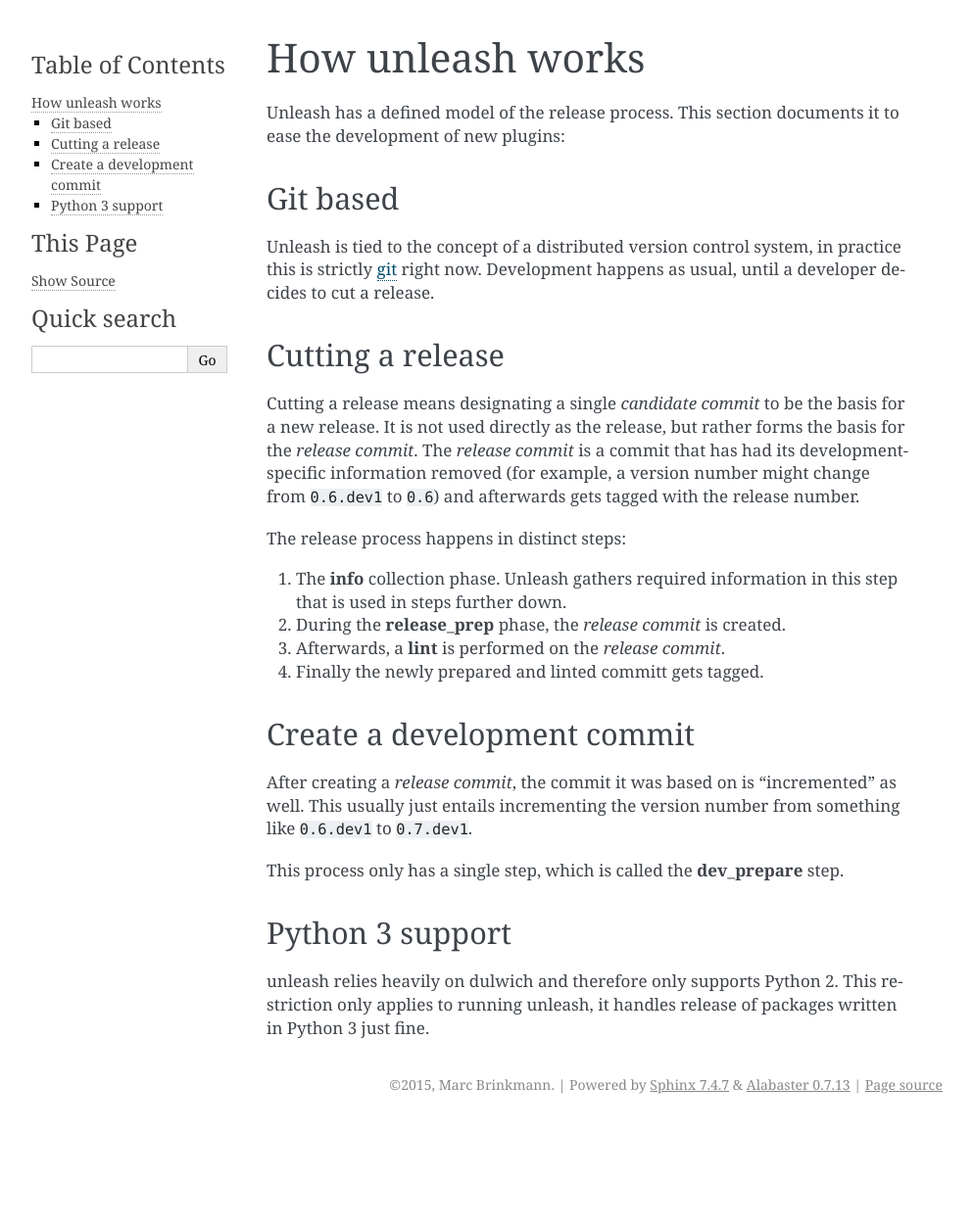
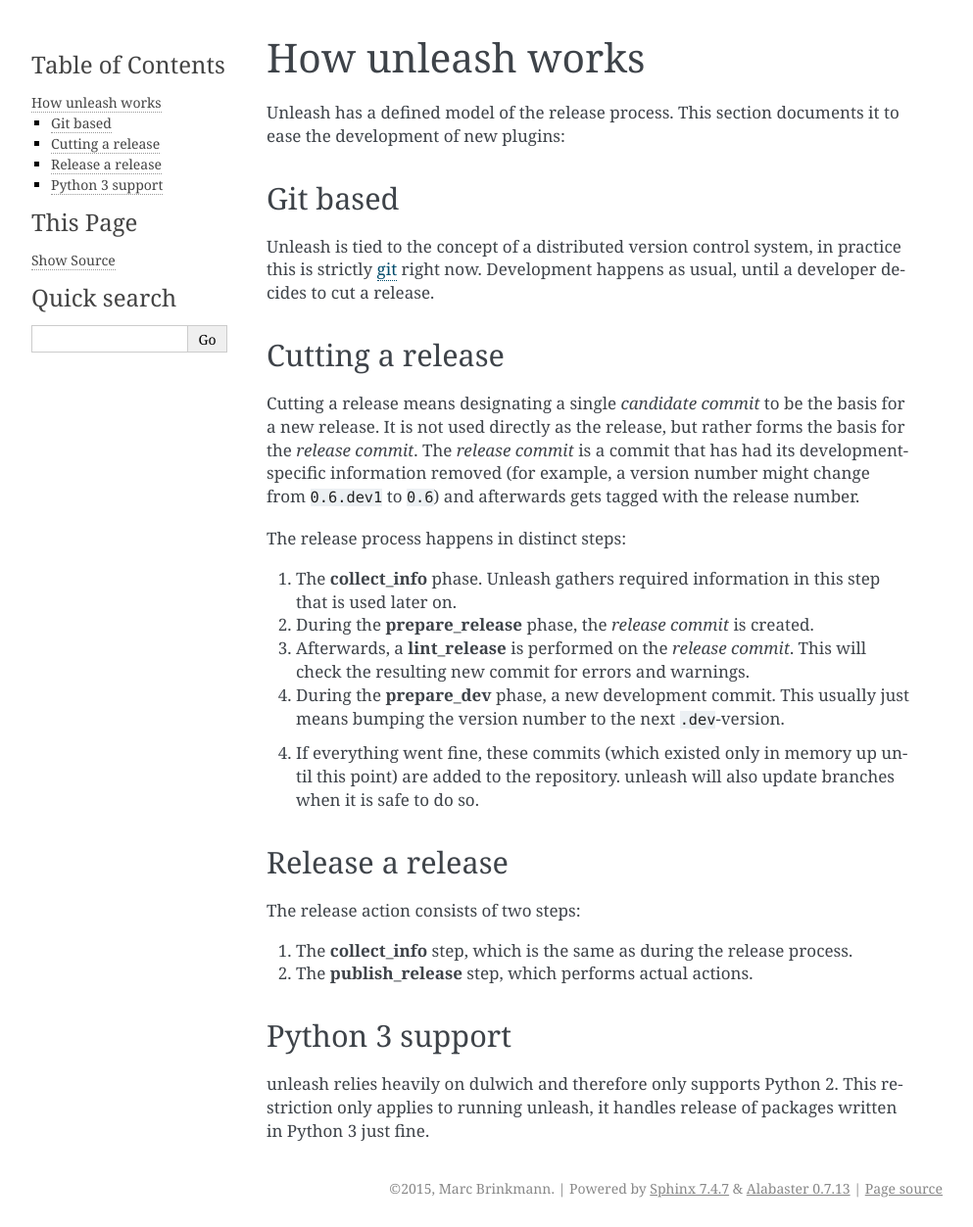
Before and after one commit to mbr/unleash, a Sphinx documentation site: the page built from docs/how-it-works.rst, in a window 1280 px wide. Shown: the whole page at 98% size, without its empty margins (148-1141 px from the left). Built offline with Sphinx 7.4.7, drawn with Linux system fonts in a browser that asks for light colours; before the commit the page ends 1147 px from its top, so only the background shows below that.

Commit message:
Cleaned up docs a little.

```diff
--- a/docs/how-it-works.rst
+++ b/docs/how-it-works.rst
@@ -27,22 +27,25 @@
 
 The release process happens in distinct steps:
 
-1. The **info** collection phase. Unleash gathers required information in this
-   step that is used in steps further down.
-2. During the **release_prep** phase, the *release commit* is created.
-3. Afterwards, a **lint** is performed on the *release commit*.
-4. Finally the newly prepared and linted committ gets tagged.
+1. The **collect_info** phase. Unleash gathers required information in this
+   step that is used later on.
+2. During the **prepare_release** phase, the *release commit* is created.
+3. Afterwards, a **lint_release** is performed on the *release commit*. This
+   will check the resulting new commit for errors and warnings.
+4. During the **prepare_dev** phase, a new development commit. This usually
+   just means bumping the version number to the next ``.dev``-version.
+4. If everything went fine, these commits (which existed only in memory up
+   until this point) are added to the repository. unleash will also update
+   branches when it is safe to do so.
 
 
+Release a release
+-----------------
 
-Create a development commit
----------------------------
+The release action consists of two steps:
 
-After creating a *release commit*, the commit it was based on is "incremented"
-as well. This usually just entails incrementing the version number from
-something like ``0.6.dev1`` to ``0.7.dev1``.
-
-This process only has a single step, which is called the **dev_prepare** step.
+1. The **collect_info** step, which is the same as during the release process.
+2. The **publish_release** step, which performs actual actions.
 
 
 
```
